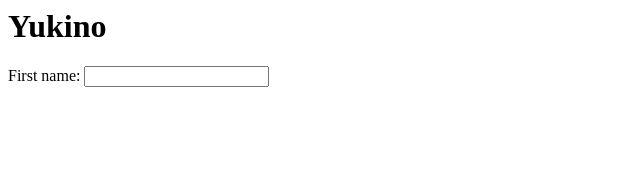
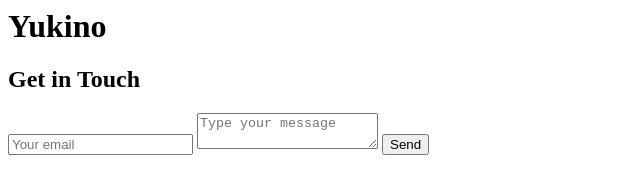
Before and after one commit to wenhanlu/just-html, a plain HTML site: page index.html in a window 1280 px wide. Shown: the whole page, without its empty margins (0-640 px from the left). Drawn offline with Linux system fonts and the light colour scheme.

Commit message:
Update index.html

```diff
--- a/index.html
+++ b/index.html
@@ -1,3 +1,12 @@
 <h1>Yukino</h1>
-<label for="fname">First name:</label>
-<input type="text" id="fname" name="fname">
+<div id="contact">
+        <h2>Get in Touch</h2>
+        <div id="contact-form">
+                <form action="https://formspree.io/mpzyqdng" method="POST">
+                <input type="hidden" name="_subject" value="Contact request from personal website" />
+                <input type="email" name="_replyto" placeholder="Your email" required>
+                <textarea name="message" placeholder="Type your message" required></textarea>
+                <button type="submit">Send</button>
+            </form>
+        </div>
+    </div>
```
